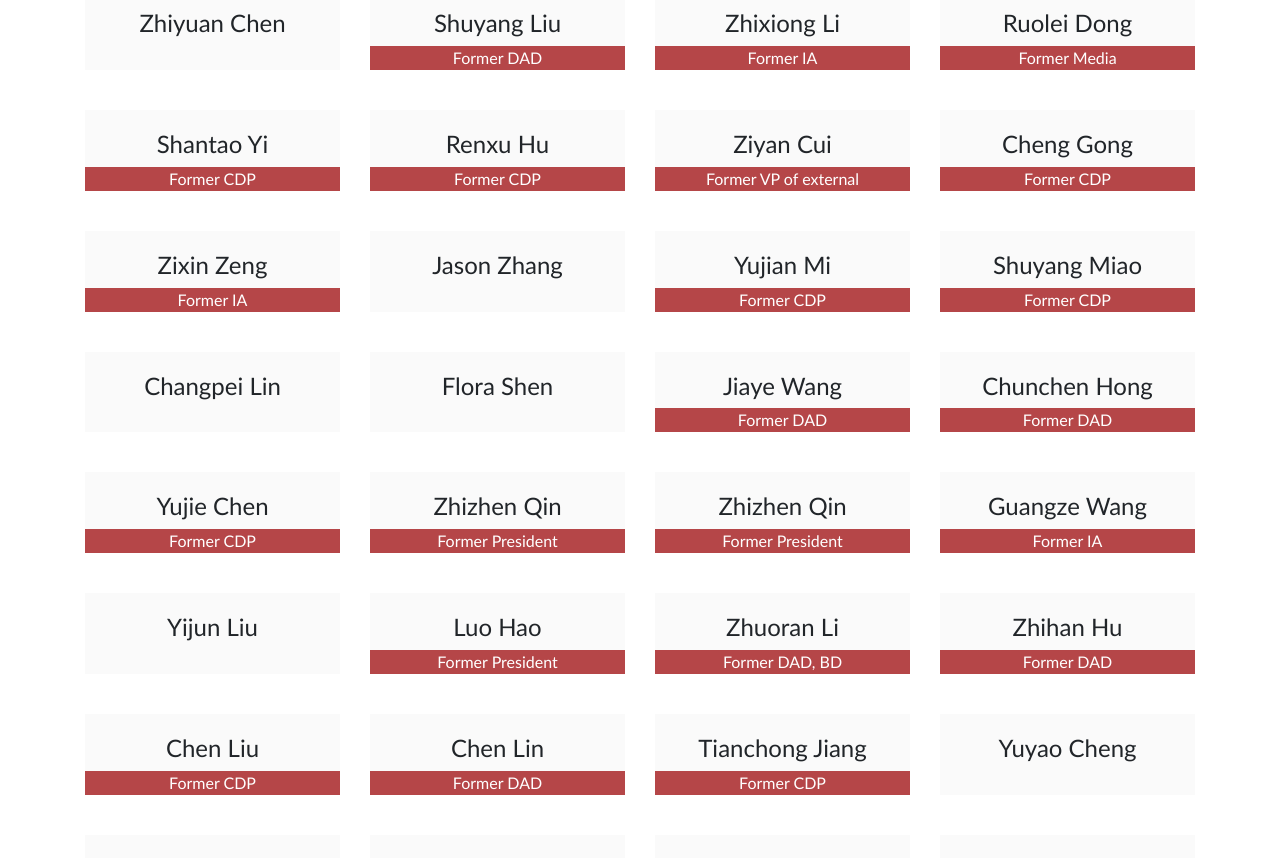
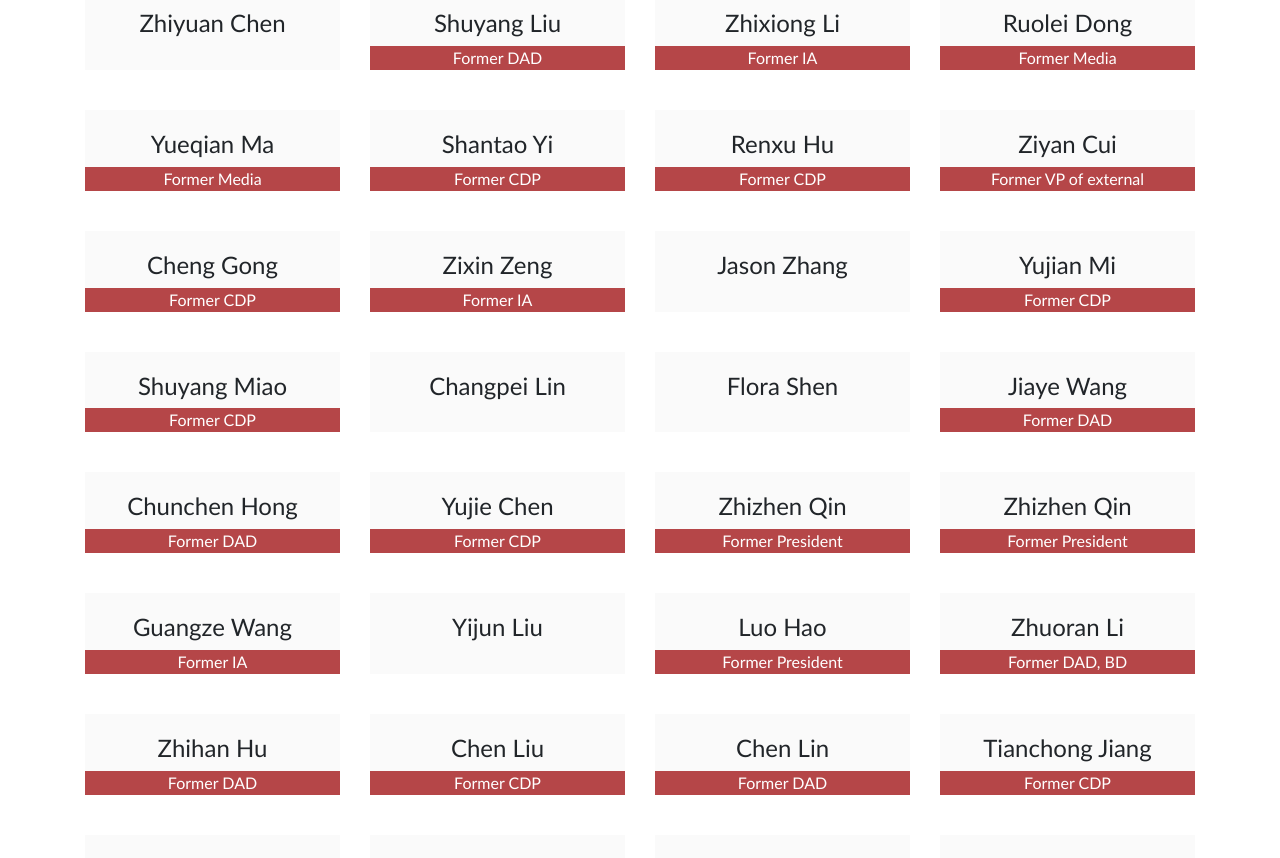
Before and after one commit to UCSDCES/CES_Official_Website_React, a React app: page /members in a window 1280 px wide. Shown: the part 4320-5178 px from the top of the page. Built offline with nearby package versions, Linux system fonts and the light colour scheme.

Commit message:
update members

```diff
--- a/src/Pages/Members/Members.js
+++ b/src/Pages/Members/Members.js
@@ -106,6 +106,7 @@ const Members = () => (
                     <AlumniCard name='Shuyang Liu' role='Former DAD'/>
                     <AlumniCard name='Zhixiong Li' role='Former IA'/>
                     <AlumniCard name='Ruolei Dong' role='Former Media'/>
+                    <AlumniCard name='Yueqian Ma' role='Former Media'/>
                     <AlumniCard name='Shantao Yi' role='Former CDP'/>
                     <AlumniCard name='Renxu Hu' role='Former CDP'/>
                     <AlumniCard name='Ziyan Cui' role='Former VP of external'/>
```
Also changed, not shown: 1 other file (tests, documents, lock files or other folders).
